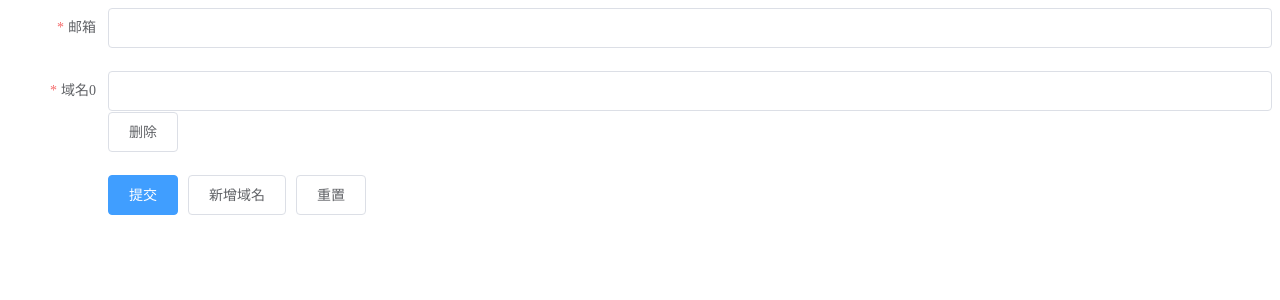
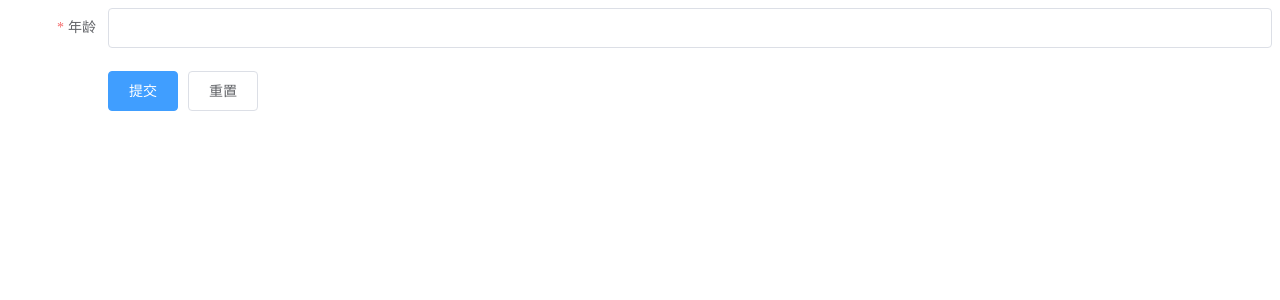
Before and after one commit to kingyeahwei/element_learning, a Vue app: page / in a window 1280 px wide. Shown: the top 300 px of the page. Built offline with nearby package versions, Linux system fonts and the light colour scheme.

Commit message:
form 数据类型验证

```diff
--- a/src/App.vue
+++ b/src/App.vue
@@ -1,28 +1,15 @@
 <template>
   <div id="app">
-    <el-form :model="dynamicValidateForm" ref="dynamicValidateForm"
-             label-width="100px" class="demo-dynamic">
-      <el-form-item prop="email" label="邮箱" :rules="[
-          {required: true, message: '请输入邮箱地址', trigger: 'blur'},
-          {type: 'email', message: '请输入正确的邮箱地址', trigger: ['blur', 'change']}
-      ]">
-        <el-input v-model="dynamicValidateForm.email"></el-input>
-      </el-form-item>
-      <el-form-item
-        v-for="(domain, index) in dynamicValidateForm.domains"
-        :label="'域名' + index"
-        :key="domain.key"
-        :prop="'domains.' + index + '.value'"
-        :rules="[
-          {required: true, message: '域名不能为空', trigger: 'blur'}
+    <el-form :model="numberValidateForm" ref="numberValidateForm" label-width="100px">
+      <el-form-item label="年龄" prop="age" :rules="[
+          {required: true, message: '年龄不能为空'},
+          {type: 'number', message: '年龄必须为数字值'}
         ]">
-        <el-input v-model="domain.value"></el-input>
-        <el-button @click.prevent="removeDomain(domain)">删除</el-button>
+        <el-input type="age" v-model.number="numberValidateForm.age" auto-complete="false"></el-input>
       </el-form-item>
       <el-form-item>
-        <el-button type="primary" @click="submitForm('dynamicValidateForm')">提交</el-button>
-        <el-button @click="addDomain">新增域名</el-button>
-        <el-button @click="resetForm('dynamicValidateForm')">重置</el-button>
+        <el-button type="primary" @click="submitForm('numberValidateForm')">提交</el-button>
+        <el-button @click="resetForm('numberValidateForm')">重置</el-button>
       </el-form-item>
     </el-form>
   </div>
@@ -34,11 +21,8 @@
         name: "app",
         data() {
             return {
-                dynamicValidateForm: {
-                    domains: [
-                        {value: "", key: Date.now()}
-                    ],
-                    email: ""
+                numberValidateForm: {
+                    age: ""
                 }
             }
         },
@@ -46,27 +30,15 @@
             submitForm(formName) {
                 this.$refs[formName].validate((valid) => {
                     if (valid) {
-                        alert("submit!!")
+                        alert('submit!');
                     } else {
-                        console.log("error submit!")
+                        console.log('error submit!!');
                         return false;
                     }
-                })
+                });
             },
-            resetFrom(formName) {
+            resetForm(formName) {
                 this.$refs[formName].resetFields();
-            },
-            addDomain() {
-                this.dynamicValidateForm.domains.push({
-                    value: "",
-                    key: Date.now()
-                })
-            },
-            removeDomain(item) {
-                let index = this.dynamicValidateForm.domains.indexOf(item);
-                if (index !== -1) {
-                    this.dynamicValidateForm.domains.splice(index, 1);
-                }
             }
         }
     };
```
